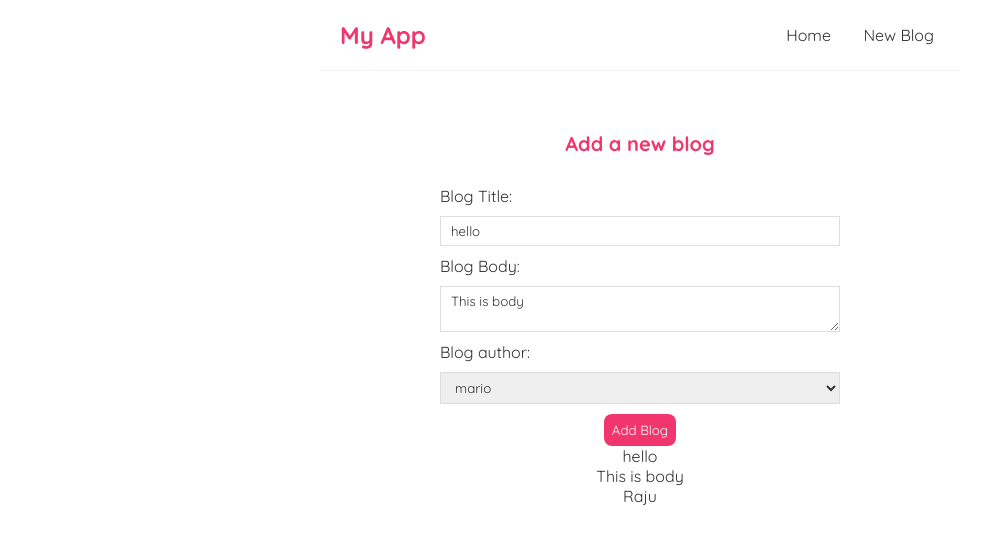
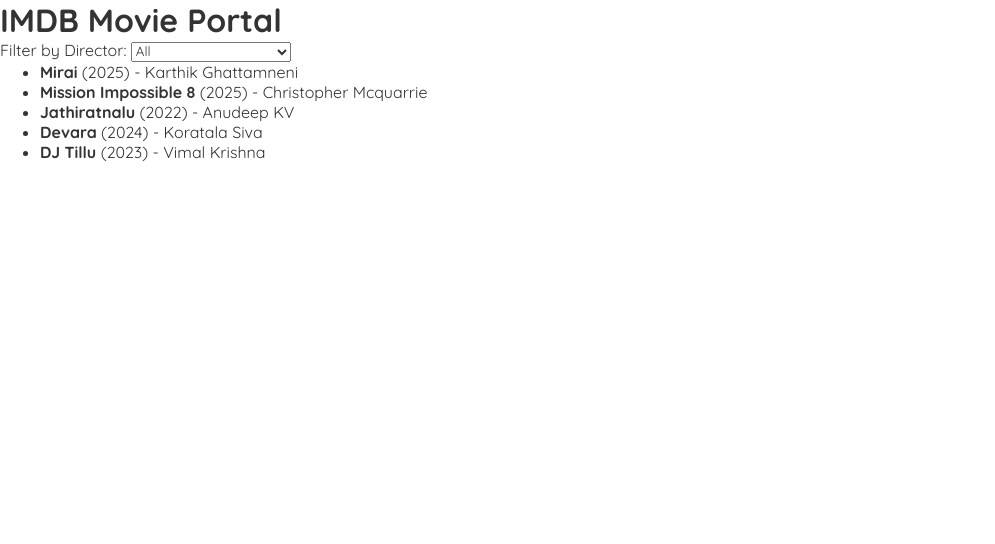
Before and after one commit to sriramsupreeth2006/Y24ReactManual, a React (Create React App) app: page /create in a window 1280 px wide. Shown: the top 544 px of the page, without its empty margins (0-995 px from the left). Built offline with nearby package versions, Linux system fonts and the light colour scheme.

Commit message:
Frontend lab exam edit

```diff
--- a/src/App.js
+++ b/src/App.js
@@ -1,34 +1,49 @@
+import { useState } from "react";
 
-import Navbar from './Navbar.js';
-import Home from './Home.js';
-import { BrowserRouter as Router, Route, Switch } from 'react-router-dom';
-import Create from './Create.js';
-import BlogDetails from './BlogDetails.js';
-import Notfound from './NotFound.js';
+const moviesData = [
+  { id: 1, title: "Mirai", director: "Karthik Ghattamneni", year: 2025 },
+  { id: 2, title: "Mission Impossible 8", director: "Christopher Mcquarrie", year: 2025 },
+  { id: 3, title: "Jathiratnalu", director: "Anudeep KV", year: 2022 },
+  { id: 4, title: "Devara", director: "Koratala Siva", year: 2024 },
+  { id: 5, title: "DJ Tillu", director: "Vimal Krishna", year: 2023 },
+];
 
-function App() {
+const uniqueDirectors = [
+  ...new Set(moviesData.map((movie) => movie.director))
+];
+
+const MoviePortal = () => {
+  const [selectedDirector, setSelectedDirector] = useState("All");
+
+  const filteredMovies =
+    selectedDirector === "All"
+      ? moviesData
+      : moviesData.filter((movie) => movie.director === selectedDirector);
+
   return (
-    <Router>
-      <div className="App">
-        <Navbar />
-        <div className="content">
-          <Switch>
-            <Route exact path="/">
-              <Home />
-            </Route>
-            <Route path="/create">
-              <Create />
-            </Route>
-            <Route path="/blogs/:id">
-              <BlogDetails />
-            </Route>
-            <Route path="*">
-              <Notfound />
-            </Route>
-          </Switch>
-        </div>
-      </div>
-    </Router>
+    <div>
+      <h1>IMDB Movie Portal</h1>
+      <label>Filter by Director: </label>
+      <select
+        value={selectedDirector}
+        onChange={(e) => setSelectedDirector(e.target.value)}
+      >
+        <option value="All">All</option>
+        {uniqueDirectors.map((director) => (
+          <option key={director} value={director}>
+            {director}
+          </option>
+        ))}
+      </select>
+      <ul>
+        {filteredMovies.map((movie) => (
+          <li key={movie.id}>
+            <strong>{movie.title}</strong> ({movie.year}) - {movie.director}
+          </li>
+        ))}
+      </ul>
+    </div>
   );
-}
-export default App;
+};
+
+export default MoviePortal;
--- a/src/Home.js
+++ b/src/Home.js
@@ -1,15 +1,22 @@
-import BlogList from './BlogList';
-import useFetch from './useFetch';
+import { useState } from "react";
 const Home = () => {
-const {data, isPending, error} =
-useFetch('http://localhost:8000/blogs')
-return (
-<div className="home">
-{ error && <div> {error} </div>}
-{ isPending && <div>Loading... </div> }
-{ data && <BlogList blogs={data}
-title="All Blogs!"/> }
-</div>
-);
+    const [blogs,setBlogs]=useState([
+        {title:"Mirai", body:"Action Fantasy", author:"Karthik Ghattamneni", id:1},
+        {title:"Mission Impossible 8", body:"Action Spy", author:"Christopher Mcquarrie", id:2},
+        {title:"Jathiratnalu", body:"Comedy", author:"Anudeep KV", id:3},
+        {title:"Devara", body:"Action Drama", author:"Koratala Siva", id:4},
+        {title:"DJ Tillu", body:"Action Comedy", author:"Vimal Krishna", id:5}
+    ]);
+    return (
+    <div className="home">
+        {blogs.map((blog) => (
+            <div className="blog-preview" key={blog.id}>
+            <h2>{blog.title}</h2>
+            <p>Written by: {blog.author}</p>
+            </div>
+        ))
+        }
+        </div>
+    );
 }
 export default Home;
--- a/src/Navbar.js
+++ b/src/Navbar.js
@@ -1,11 +1,12 @@
-import {Link} from 'react-router-dom';
 const Navbar = () => {
 return (
 <nav className="navbar">
 <h1>My App </h1>
 <div className="links">
-<Link to="/"> Home </Link>
-<Link to="/create"> New Blog </Link>
+<a href="/"> About Us </a>
+<a href="/create"> Speakers </a>
+<a href="/create"> Registrations </a>
+<a href="/create"> Contact Us </a>
 </div>
 </nav>
 );
```
Also changed, not shown: src/Notfound.js (indentation only).
